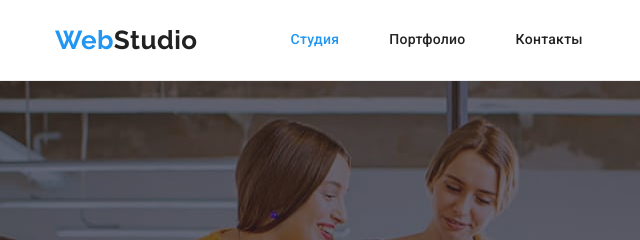
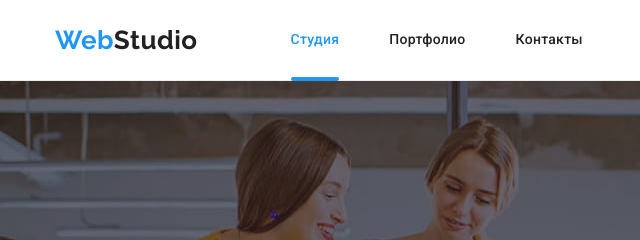
Before and after one commit to patronusv/goit-markup-hw-05, a plain HTML site: page index.html in a window 1280 px wide. In both pictures the pointer is over the link "Студия". Shown: the top 240 px of the page, 0-640 px from the left. Drawn offline with nearby package versions, Linux system fonts and the light colour scheme.

Commit message:
добавляет подчеркивание ховера навигации

```diff
--- a/css/styles.css
+++ b/css/styles.css
@@ -81,6 +81,7 @@ body {
 }
 .site-nav .link {
   display: block;
+  position: relative;
   padding-top: 32px;
   padding-bottom: 32px;
 
@@ -90,9 +91,31 @@ body {
   line-height: 1.14;
   letter-spacing: 0.02em;
 }
+/* .site-nav .link::after,
+.site-nav .link::after {
+  content: '';
+  position: absolute;
+  bottom: -1px;
+  display: block;
+  width: 100%;
+  height: 4px;
+  background: var(--accent-color);
+  border-radius: 2px;
+} */
 .site-nav .link:hover,
 .site-nav .link:focus {
   color: var(--accent-color);
+}
+.site-nav .link:hover::after,
+.site-nav .link:focus::after {
+  content: '';
+  position: absolute;
+  bottom: -1px;
+  display: block;
+  width: 100%;
+  height: 4px;
+  background: var(--accent-color);
+  border-radius: 2px;
 }
 .site-nav .link.current {
   color: var(--accent-color);
```
